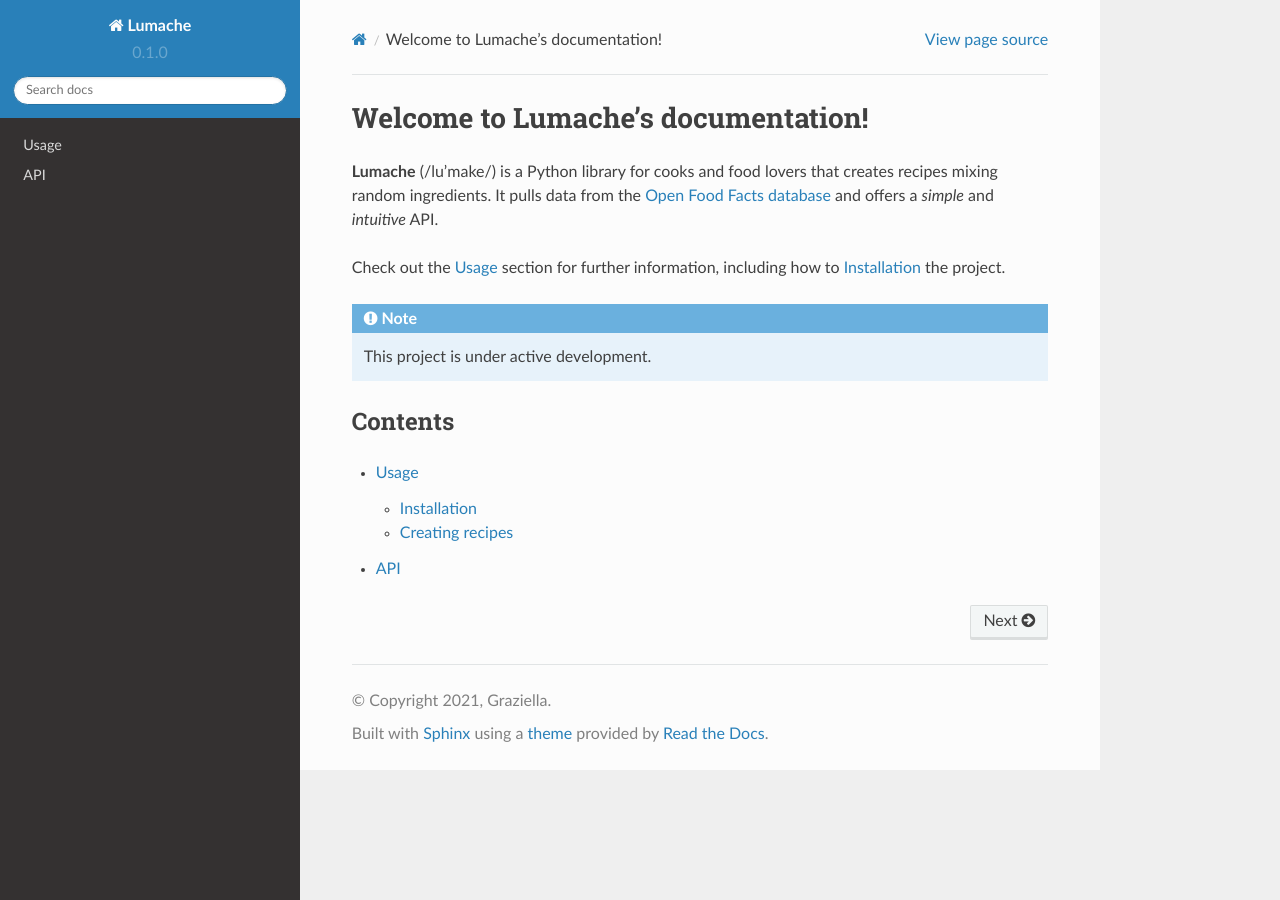
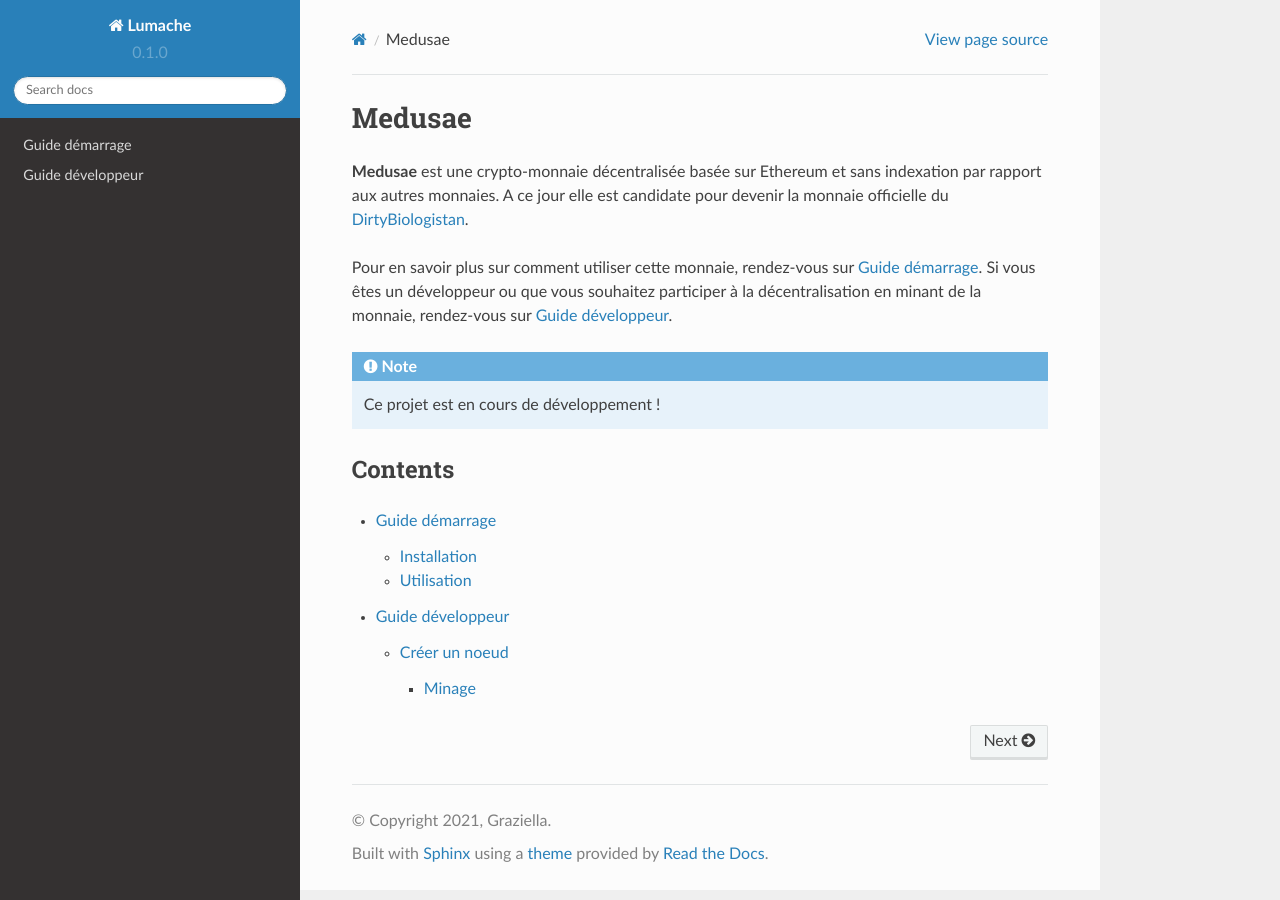
Before and after one commit to maximegmd/medusae, a Sphinx documentation site: the page built from docs/source/index.rst, in a window 1280 px wide. Built offline with Sphinx 7.4.7 and the Read the Docs theme 2.0.0, drawn with Linux system fonts in a browser that asks for light colours.

Commit message:
Basic documentation

```diff
--- a/docs/source/api.rst
+++ /dev/null
@@ -1,7 +0,0 @@
-API
-===
-
-.. autosummary::
-   :toctree: generated
-
-   lumache
--- a/docs/source/index.rst
+++ b/docs/source/index.rst
@@ -1,22 +1,20 @@
-Welcome to Lumache's documentation!
+Medusae
 ===================================
 
-**Lumache** (/lu'make/) is a Python library for cooks and food lovers
-that creates recipes mixing random ingredients.
-It pulls data from the `Open Food Facts database <https://world.openfoodfacts.org/>`_
-and offers a *simple* and *intuitive* API.
+**Medusae** est une crypto-monnaie décentralisée basée sur Ethereum et sans indexation par rapport aux autres monnaies.
+A ce jour elle est candidate pour devenir la monnaie officielle du `DirtyBiologistan <https://www.youtube.com/watch?v=ehmyaX0lJew>`_.
 
-Check out the :doc:`usage` section for further information, including
-how to :ref:`installation` the project.
+Pour en savoir plus sur comment utiliser cette monnaie, rendez-vous sur :doc:`user`. Si vous êtes un développeur ou que vous souhaitez
+participer à la décentralisation en minant de la monnaie, rendez-vous sur :doc:`developer`.
 
 .. note::
 
-   This project is under active development.
+   Ce projet est en cours de développement !
 
 Contents
 --------
 
 .. toctree::
 
-   usage
-   api
+   user
+   developer
```
Also changed, not shown: README.rst (+3 -6 lines), docs/source/developer.rst (added, +55 -0 lines), docs/source/usage.rst (deleted, +0 -33 lines), docs/source/user.rst (added, +44 -0 lines), lumache.py (deleted, +0 -23 lines), pyproject.toml (deleted, +0 -8 lines), 1 other file.
